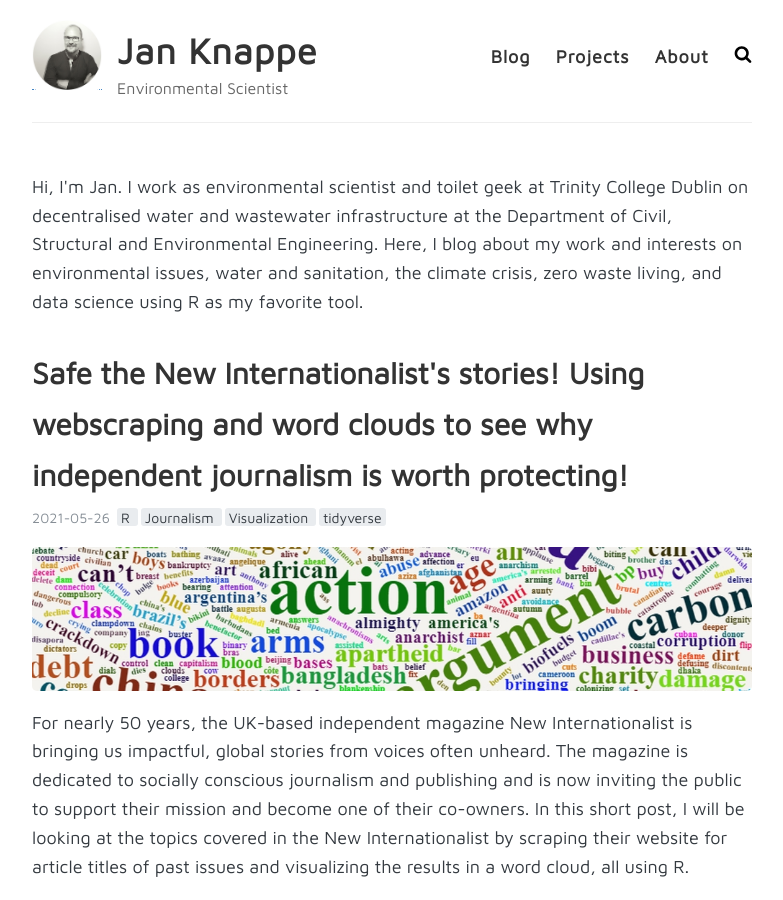
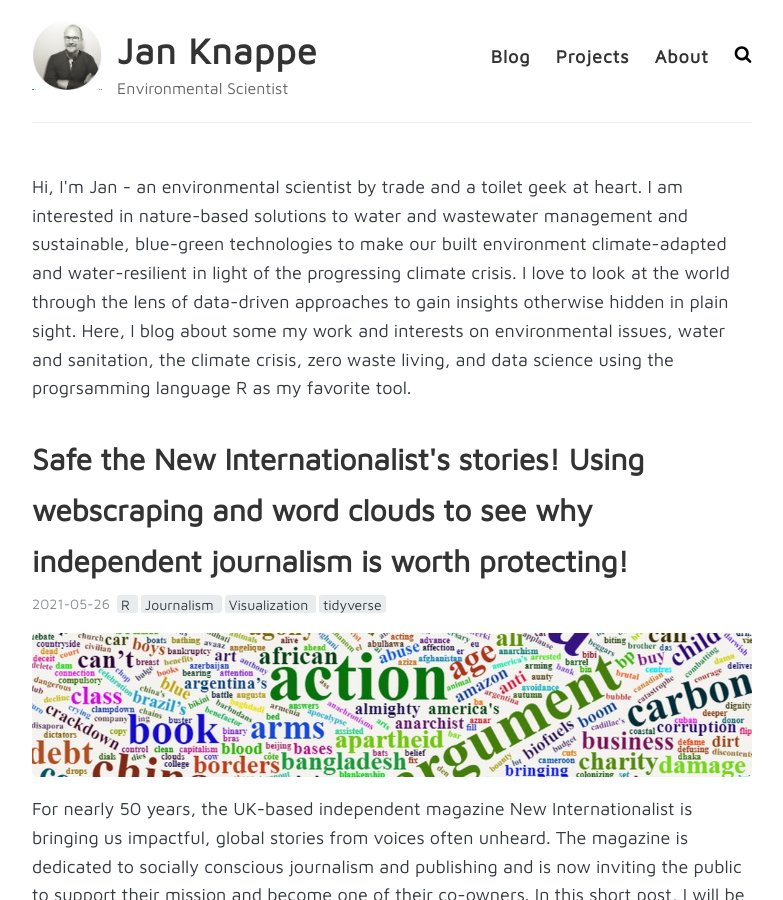
Before and after one commit to jknappe/jknappe.github.io, a Jekyll site: the page built from index.html, in a window 1280 px wide and 900 px high. Shown: the whole window, without its empty margins (248-1031 px from the left). Built offline with Jekyll 4.4.1, drawn with Linux system fonts in a browser that asks for light colours; the list of posts is cut into pages by our own code.

Commit message:
updates intro paragraph

```diff
--- a/index.html
+++ b/index.html
@@ -2,7 +2,7 @@
 layout: default
 ---
 
-Hi, I'm Jan. I work as environmental scientist and toilet geek at Trinity College Dublin on decentralised water and wastewater infrastructure at the Department of Civil, Structural and Environmental Engineering. Here, I blog about my work and interests on environmental issues, water and sanitation, the climate crisis, zero waste living, and data science using R as my favorite tool.
+Hi, I'm Jan - an environmental scientist by trade and a toilet geek at heart. I am interested in nature-based solutions to water and wastewater management and sustainable, blue-green technologies to make our built environment climate-adapted and water-resilient in light of the progressing climate crisis. I love to look at the world through the lens of data-driven approaches to gain insights otherwise hidden in plain sight. Here, I blog about some my work and interests on environmental issues, water and sanitation, the climate crisis, zero waste living, and data science using the progrsamming language R as my favorite tool.
 
 {% if site.posts.size == 0 %}
   <h2>No post found</h2>
```
